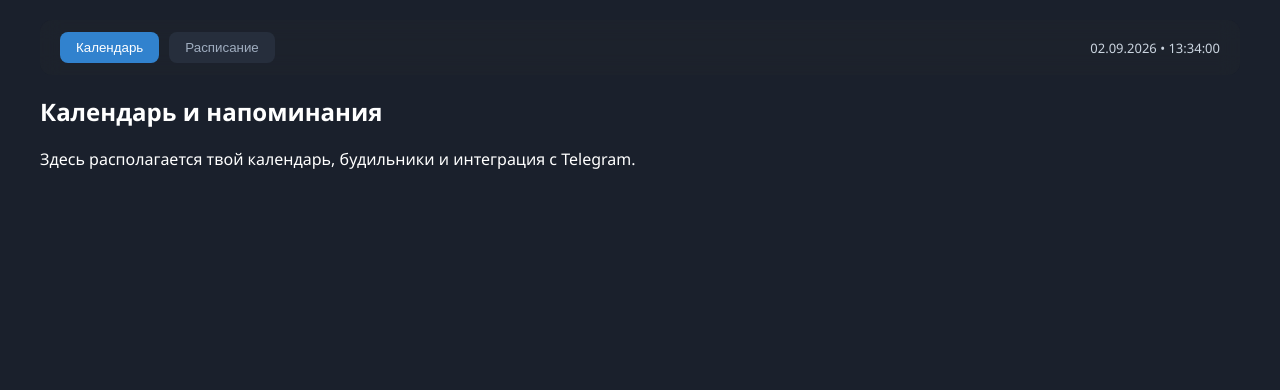
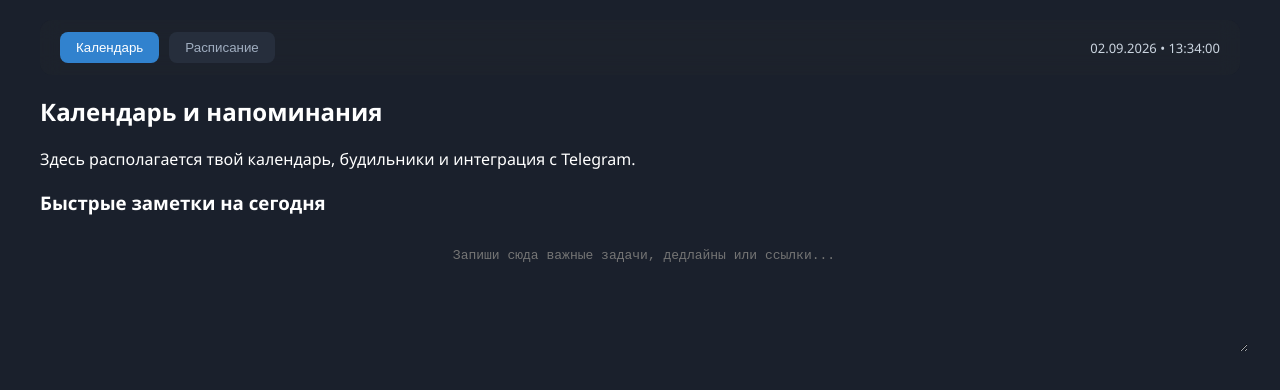
Before and after one commit to forgetoneforever-a11y/college_organizer-, a website: page index.html in a window 1280 px wide. Drawn offline with Linux system fonts and the light colour scheme.

Commit message:
Update index.html

```diff
--- a/index.html
+++ b/index.html
@@ -23,8 +23,14 @@
         <section id="calendar-section" class="tab-content active">
             <h2>Календарь и напоминания</h2>
             <div class="calendar-card">
-                <p>Здесь располагается твой календарь, будильники и интеграция с Telegram.</p>
-                <!-- Сюда подставляются твои элементы календаря -->
+                <div class="calendar-grid-wrapper" style="margin-bottom: 20px;">
+                    <!-- Место под интерактивный мини-календарь или заметки на день -->
+                    <p>Здесь располагается твой календарь, будильники и интеграция с Telegram.</p>
+                </div>
+                <div class="quick-notes-container">
+                    <h3>Быстрые заметки на сегодня</h3>
+                    <textarea class="schedule-input" style="width: 100%; height: 100px; resize: vertical; margin-top: 10px;" placeholder="Запиши сюда важные задачи, дедлайны или ссылки..."></textarea>
+                </div>
             </div>
         </section>
 
```
